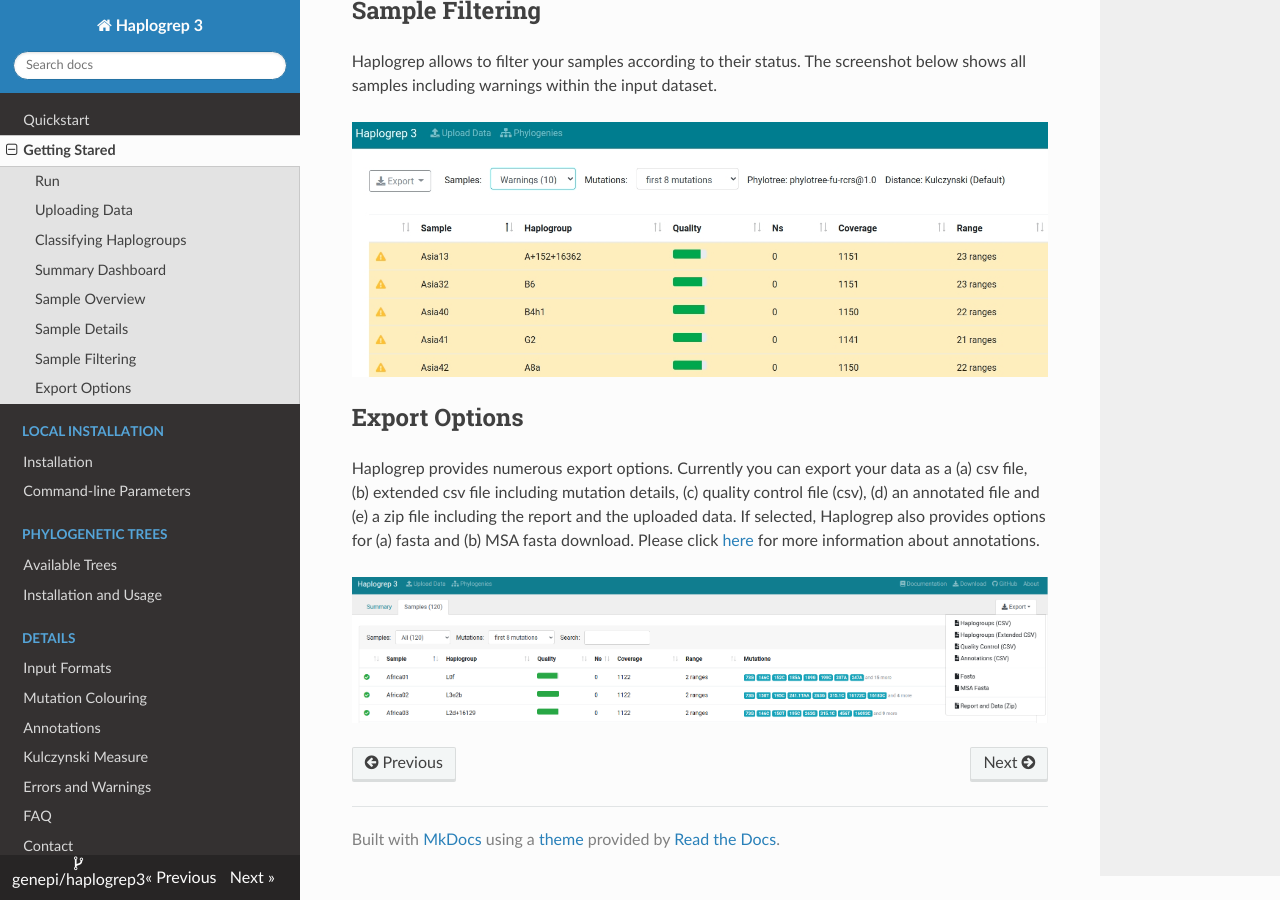
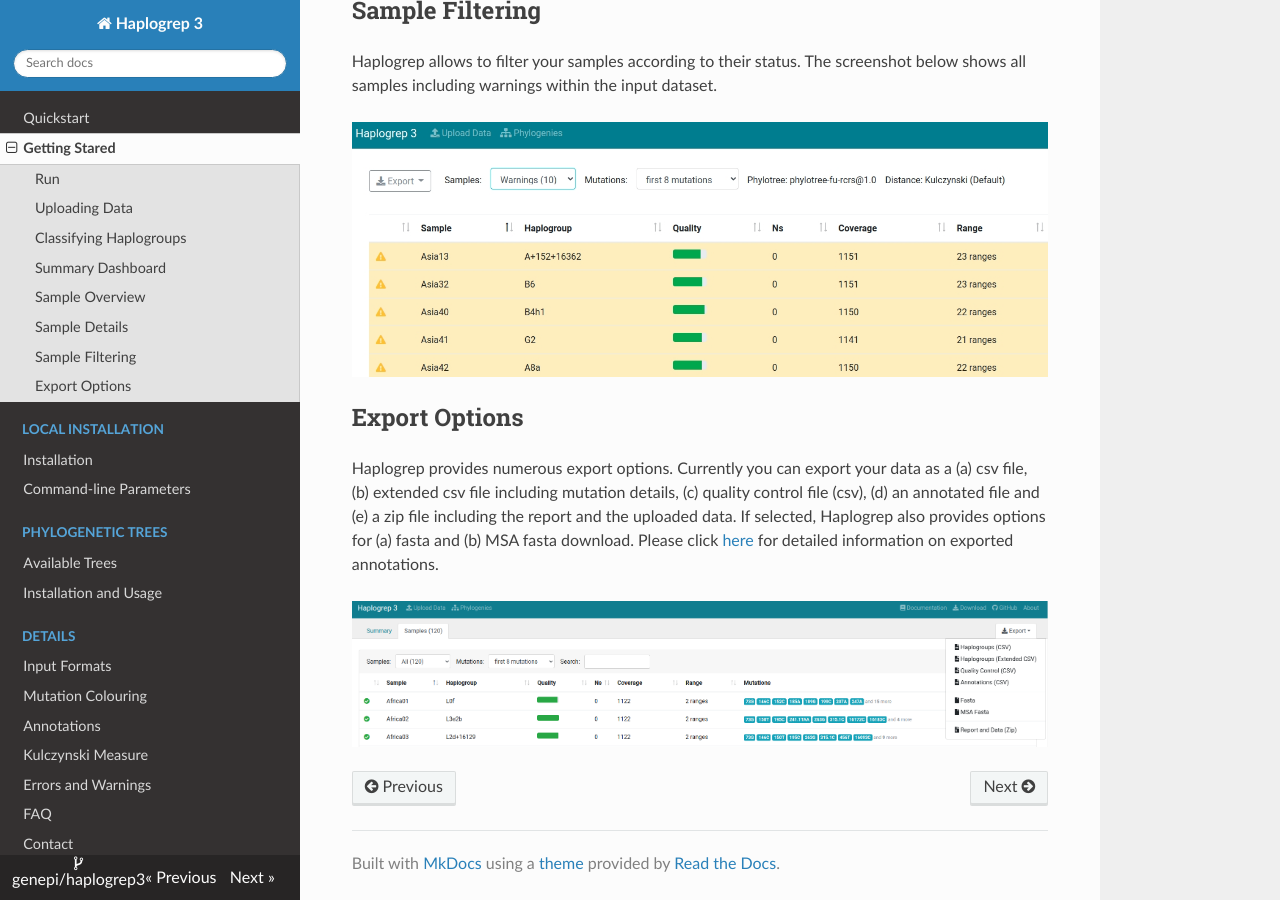
Before and after one commit to genepi/haplogrep3, an MkDocs documentation site: the page built from docs/getting-started.md, in a window 1280 px wide and 900 px high, scrolled down 3131 px. Built offline with MkDocs 1.6.1, drawn with Linux system fonts in a browser that asks for light colours; nearby versions of some CDN libraries.

Commit message:
Fix link in docs

```diff
--- a/docs/getting-started.md
+++ b/docs/getting-started.md
@@ -45,6 +45,7 @@ Haplogrep allows to filter your samples according to their status. The screensho
 ![](images/interface/data_filtered.png)
 
 ## Export Options
-Haplogrep provides numerous export options. Currently you can export your data as a (a) csv file, (b) extended csv file including mutation details, (c) quality control file (csv), (d) an annotated file and (e) a zip file including the report and the uploaded data. If selected, Haplogrep also provides options for (a) fasta and (b) MSA fasta download. Please click [here](annotations.md) for more information about annotations.
+Haplogrep provides numerous export options. Currently you can export your data as a (a) csv file, (b) extended csv file including mutation details, (c) quality control file (csv), (d) an annotated file and (e) a zip file including the report and the uploaded data. If selected, Haplogrep also provides options for (a) fasta and (b) MSA fasta download.
+Please click [here](/annotations/#export) for detailed information on exported annotations.
 
 ![](images/interface/export_options.png)
```
